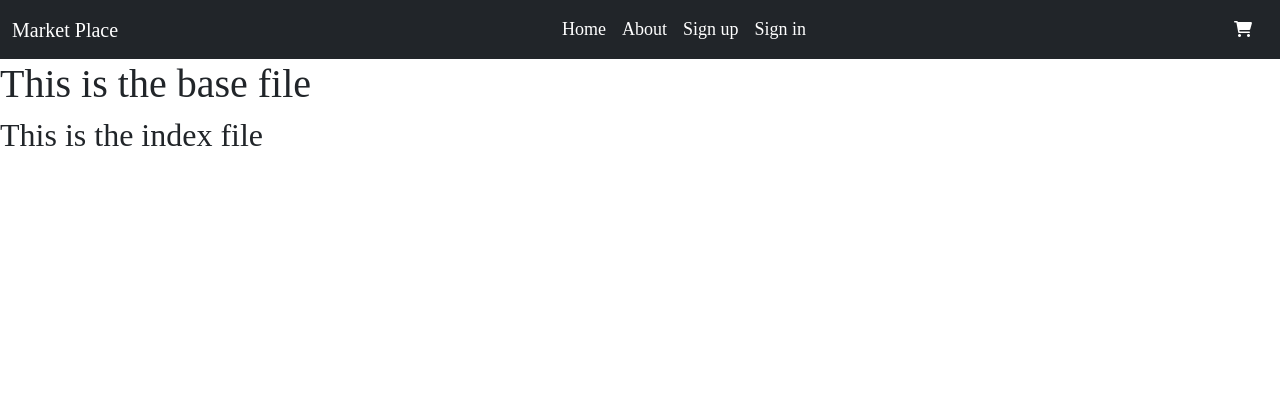
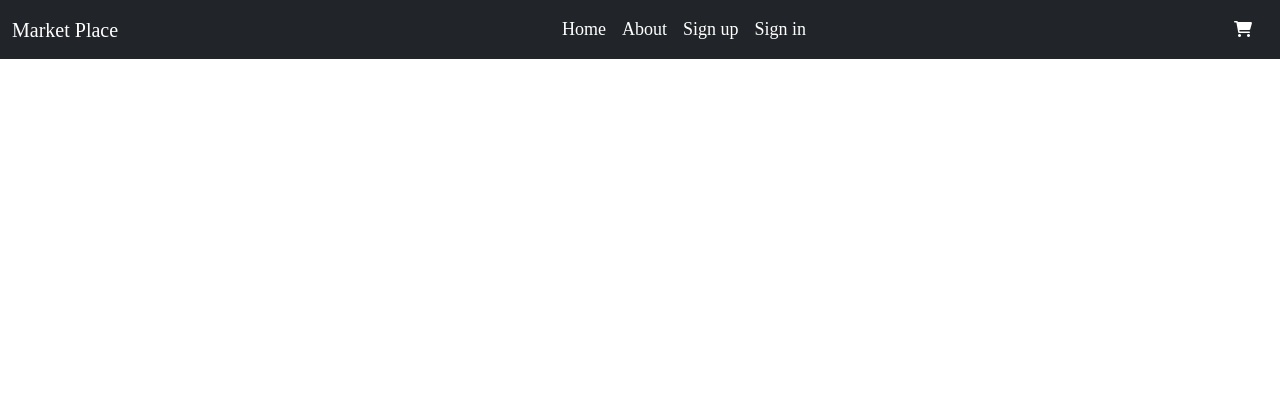
Before and after one commit to enocol/college_market_place, a Django app: page / in a window 1280 px wide. Shown: the top 420 px of the page. Run offline with Django 4.2, Linux system fonts and the light colour scheme.

Commit message:
Remove dummy text from index.html and base.html

```diff
--- a/market/templates/market/index.html
+++ b/market/templates/market/index.html
@@ -3,6 +3,5 @@
 
 {% block content %}
 
-    <h2>This is the index file</h2>
 
 {% endblock %}
--- a/templates/base.html
+++ b/templates/base.html
@@ -56,7 +56,7 @@
         </nav>
     </header>
     <main>
-    <h1> This is the base file </h1>
+
     {% block content %}
     {% endblock %}
     </main>
```
